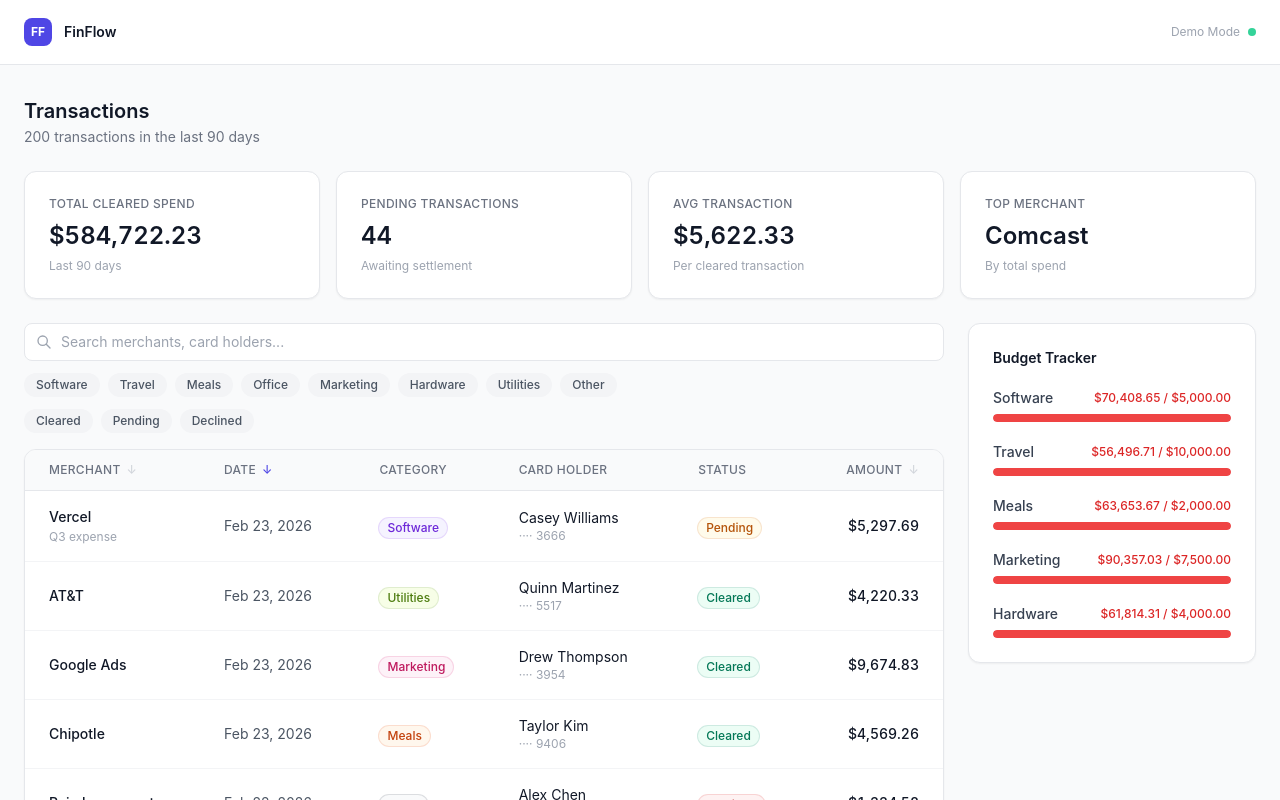
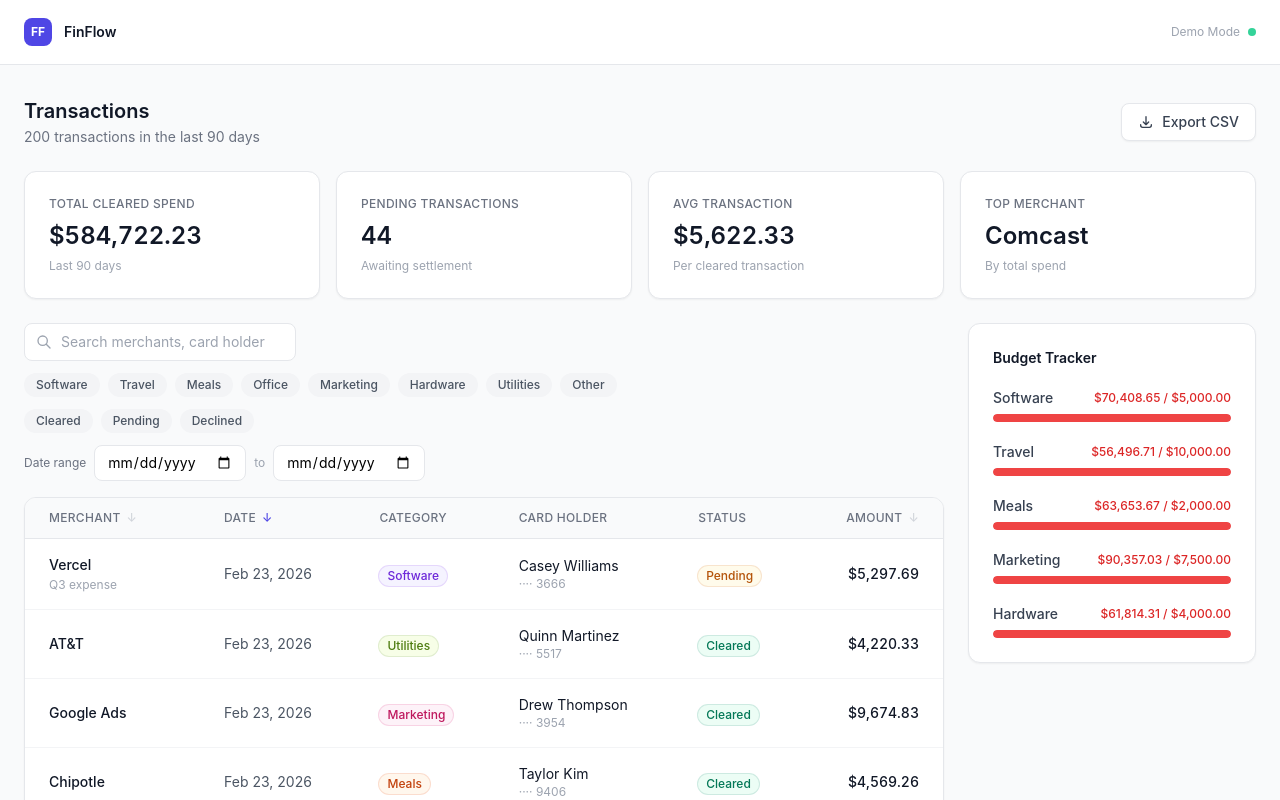
Before and after one commit to rubychoux/finflow, a React (Vite) app: page / in a window 1280 px wide. Shown: the top 800 px of the page. Built offline with nearby package versions, Linux system fonts and the light colour scheme.

Commit message:
feat: add CSV export, date range filter, clear filters

```diff
--- a/src/App.tsx
+++ b/src/App.tsx
@@ -11,11 +11,13 @@ import { BudgetPanel } from '@/components/budget/BudgetPanel';
 import { ErrorBanner } from '@/components/common/ErrorBanner';
 import { MOCK_TRANSACTIONS } from '@/mock/data';
 import { StatusFilter } from '@/components/filters/StatusFilter';
+import { DateRangeFilter } from '@/components/filters/DateRangeFilter';
+import { exportTransactionsToCSV } from '@/utils/csv';
 
 const PAGE_SIZE = 15;
 
 export default function App() {
-  const { filters, setSearch, toggleCategory, toggleStatus, resetFilters, hasActiveFilters } = useFilters();
+  const { filters, setSearch, toggleCategory, toggleStatus, setDateFrom, setDateTo, resetFilters, hasActiveFilters } = useFilters();
   const { sort, handleSort } = useSort();
   const [page, setPage] = useState(1);
 
@@ -54,13 +56,26 @@ export default function App() {
       </header>
 
       <main className="max-w-screen-xl mx-auto px-6 py-8 space-y-6">
+        <div className="flex items-center justify-between">
           <div>
             <h1 className="text-xl font-semibold text-gray-900">Transactions</h1>
             <p className="text-sm text-gray-500 mt-0.5">
               {MOCK_TRANSACTIONS.length} transactions in the last 90 days
             </p>
           </div>
-
+          <button
+            onClick={() => exportTransactionsToCSV(
+              state.status === 'success' ? state.data.transactions : []
+            )}
+            disabled={state.status !== 'success'}
+            className="flex items-center gap-2 px-4 py-2 text-sm font-medium text-gray-700 bg-white border border-gray-200 rounded-lg hover:bg-gray-50 disabled:opacity-40 disabled:cursor-not-allowed transition-colors shadow-sm"
+          >
+            <svg className="w-4 h-4" fill="none" viewBox="0 0 24 24" stroke="currentColor">
+              <path strokeLinecap="round" strokeLinejoin="round" strokeWidth={2} d="M4 16v1a3 3 0 003 3h10a3 3 0 003-3v-1m-4-4l-4 4m0 0l-4-4m4 4V4" />
+            </svg>
+            Export CSV
+          </button>
+        </div>
         <SummaryCards loading={isLoading} {...summaryStats} />
 
         {state.status === 'error' && <ErrorBanner message={state.error} />}
@@ -68,9 +83,25 @@ export default function App() {
         <div className="flex gap-6 items-start">
           <div className="flex-1 min-w-0 space-y-4">
             <div className="space-y-3">
+              <div className="flex items-center justify-between">
                 <SearchInput value={filters.search} onChange={setSearch} />
+                {hasActiveFilters && (
+                  <button
+                    onClick={resetFilters}
+                    className="ml-3 text-sm font-medium text-indigo-600 hover:text-indigo-500 whitespace-nowrap"
+                  >
+                    Clear all
+                  </button>
+                )}
+              </div>
               <CategoryFilter selected={filters.categories} onToggle={toggleCategory} />
               <StatusFilter selected={filters.statuses} onToggle={toggleStatus} />
+              <DateRangeFilter
+                dateFrom={filters.dateFrom}
+                dateTo={filters.dateTo}
+                onDateFromChange={setDateFrom}
+                onDateToChange={setDateTo}
+              />
             </div>
 
             <TransactionTable
--- /dev/null
+++ b/src/components/filters/DateRangeFilter.tsx
@@ -0,0 +1,32 @@
+interface DateRangeFilterProps {
+  dateFrom: string;
+  dateTo: string;
+  onDateFromChange: (date: string) => void;
+  onDateToChange: (date: string) => void;
+}
+
+export function DateRangeFilter({
+  dateFrom,
+  dateTo,
+  onDateFromChange,
+  onDateToChange,
+}: DateRangeFilterProps) {
+  return (
+    <div className="flex items-center gap-2">
+      <span className="text-xs text-gray-500 whitespace-nowrap">Date range</span>
+      <input
+        type="date"
+        value={dateFrom}
+        onChange={e => onDateFromChange(e.target.value)}
+        className="text-sm border border-gray-200 rounded-lg px-3 py-1.5 focus:outline-none focus:ring-2 focus:ring-indigo-500 focus:border-transparent"
+      />
+      <span className="text-xs text-gray-400">to</span>
+      <input
+        type="date"
+        value={dateTo}
+        onChange={e => onDateToChange(e.target.value)}
+        className="text-sm border border-gray-200 rounded-lg px-3 py-1.5 focus:outline-none focus:ring-2 focus:ring-indigo-500 focus:border-transparent"
+      />
+    </div>
+  );
+}
--- /dev/null
+++ b/src/utils/csv.ts
@@ -0,0 +1,31 @@
+import type { Transaction } from '@/types';
+import { formatCurrency } from './currency';
+import { formatDate } from './date';
+
+export function exportTransactionsToCSV(transactions: Transaction[]): void {
+  const headers = ['ID', 'Merchant', 'Date', 'Category', 'Card Holder', 'Last 4', 'Status', 'Amount', 'Memo'];
+
+  const rows = transactions.map(t => [
+    t.id,
+    t.merchant,
+    formatDate(t.date),
+    t.category,
+    t.cardHolder,
+    t.last4,
+    t.status,
+    formatCurrency(t.amount),
+    t.memo ?? '',
+  ]);
+
+  const csv = [headers, ...rows]
+    .map(row => row.map(cell => `"${cell}"`).join(','))
+    .join('\n');
+
+  const blob = new Blob([csv], { type: 'text/csv' });
+  const url = URL.createObjectURL(blob);
+  const a = document.createElement('a');
+  a.href = url;
+  a.download = `finflow-transactions-${new Date().toISOString().split('T')[0]}.csv`;
+  a.click();
+  URL.revokeObjectURL(url);
+}
```
Also changed, not shown: 1 other file (tests, documents, lock files or other folders). Lines whose indentation alone changed are shown as unchanged.
